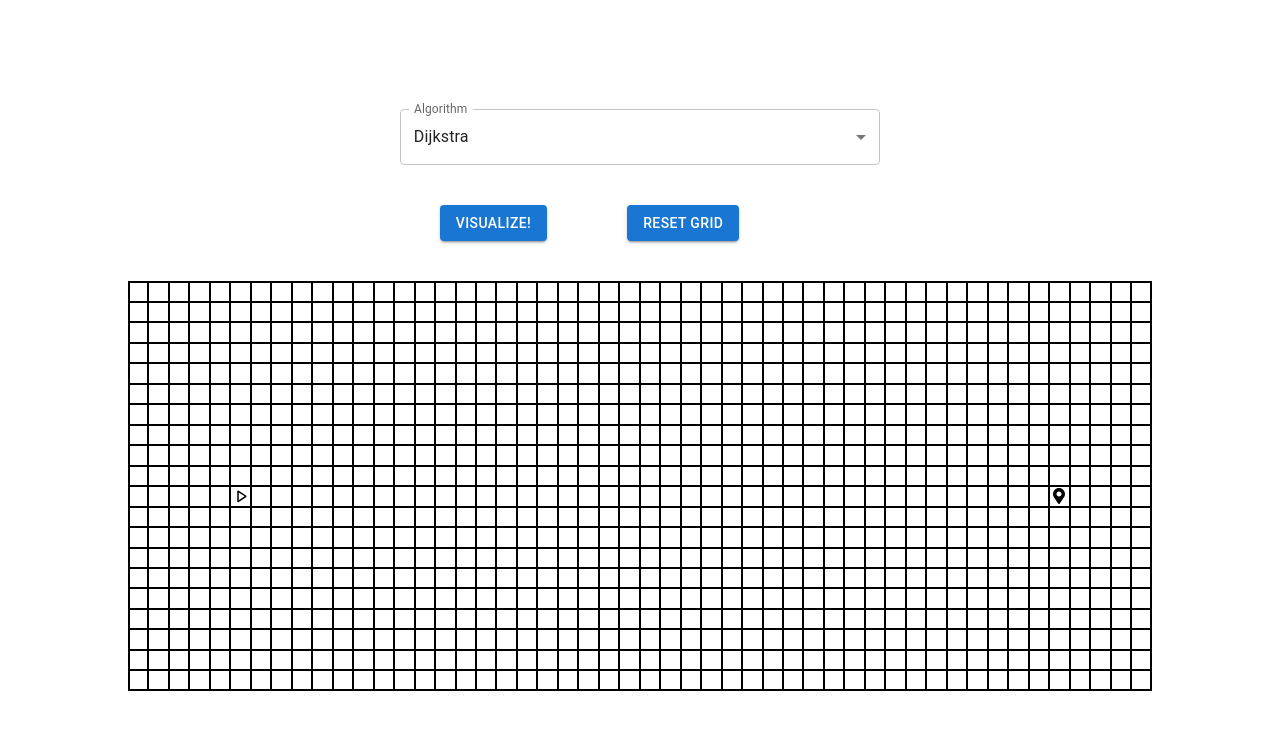
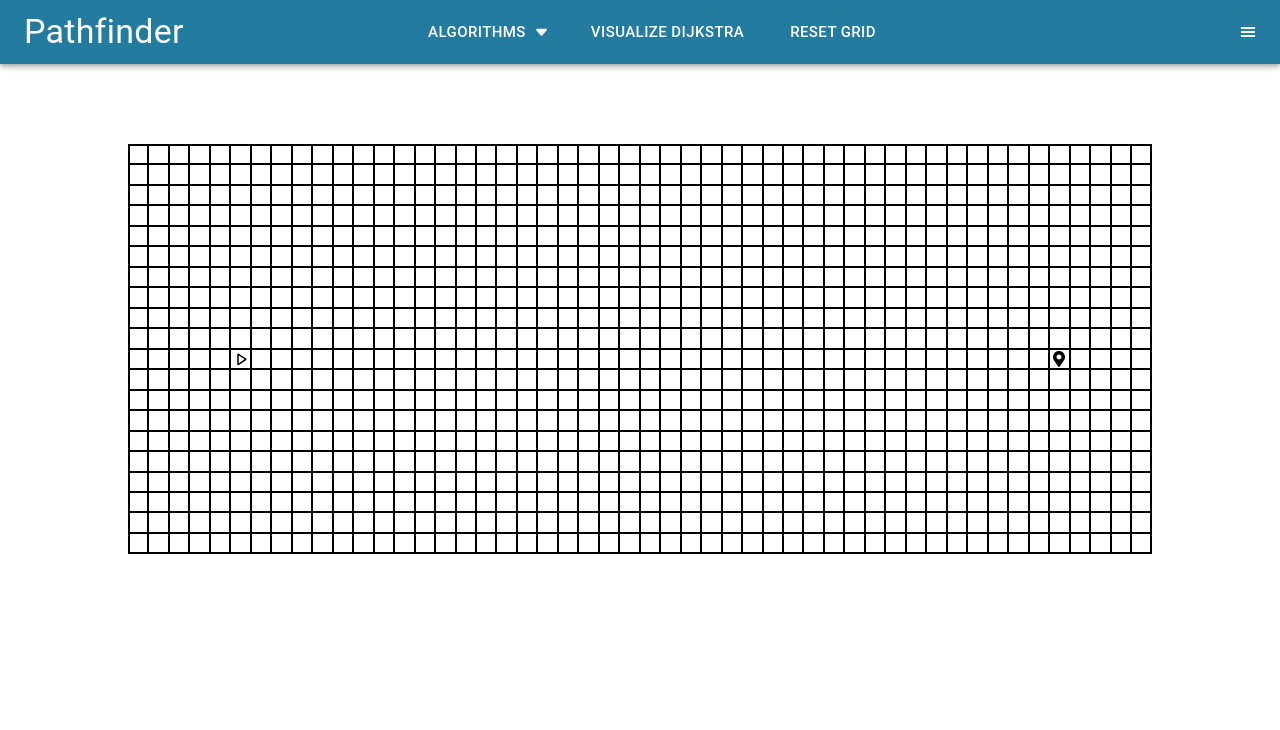
Before and after one commit to MarkusPunnar/PathfindingVisualizer, a React app: page / in a window 1280 px wide. Shown: the top 730 px of the page. Built offline with nearby package versions, Linux system fonts and the light colour scheme.

Commit message:
Create initial navbar for controlling the application

```diff
--- a/src/components/Controls.tsx
+++ b/src/components/Controls.tsx
@@ -1,13 +1,17 @@
 import React from "react";
 import Button from "@mui/material/Button";
+import Menu from "@mui/material/Menu";
+import MenuItem from "@mui/material/MenuItem";
+import Typography from "@mui/material/Typography";
 import Box from "@mui/material/Box";
-import FormControl from "@mui/material/FormControl";
-import InputLabel from "@mui/material/InputLabel";
-import Select, { SelectChangeEvent } from "@mui/material/Select";
-import MenuItem from "@mui/material/MenuItem";
 import { useRecoilState } from "recoil";
 import { selectedAlgorithmAtom } from "../state/atoms";
 import { Algorithm } from "../types";
+import AppBar from "@mui/material/AppBar";
+import Toolbar from "@mui/material/Toolbar";
+import "../css/controls.scss";
+import { BsFillCaretDownFill } from "react-icons/bs";
+import { GiHamburgerMenu } from "react-icons/gi";
 
 interface ControlsProps {
   visualizeGrid: () => void;
@@ -15,35 +19,88 @@ interface ControlsProps {
 }
 
 const Controls = ({ visualizeGrid, resetGrid }: ControlsProps) => {
+  const [menuAnchorElement, setMenuAnchorElement] = React.useState(null);
+  const open = Boolean(menuAnchorElement);
   const [selectedAlgorithm, setSelectedAlgorithm] = useRecoilState(
     selectedAlgorithmAtom
   );
-  const handleAlgorithmChange = (event: SelectChangeEvent<string>) => {
-    setSelectedAlgorithm(event.target.value);
+  const handleAlgorithmChange = (event: any) => {
+    const { myValue: selectedAlgorithm } = event.currentTarget.dataset;
+    setSelectedAlgorithm(selectedAlgorithm);
+    setMenuAnchorElement(null);
+  };
+  const handleAlgorithmMenuClick = (event: any) => {
+    setMenuAnchorElement(event.currentTarget);
   };
   return (
-    <div>
-      <Box>
-        <FormControl fullWidth>
-          <InputLabel id="selectedAlgorithmLabel">Algorithm</InputLabel>
-          <Select
-            labelId="selectedAlgorithmLabel"
-            value={selectedAlgorithm}
-            label="Algorithm"
-            onChange={handleAlgorithmChange}
-            defaultValue={Algorithm.Dijkstra}
+    <div className="controls">
+      <AppBar
+        position="static"
+        sx={{
+          alignItems: "center",
+          mb: 10,
+          backgroundColor: "#247BA0",
+        }}
+      >
+        <Toolbar id="toolbar" sx={{ width: "100%" }}>
+          <Typography variant="h4" sx={{ ml: 3, flex: 1 }}>
+            Pathfinder
+          </Typography>
+          <Box>
+            <Button
+              sx={{ ml: 3 }}
+              color="inherit"
+              size="large"
+              aria-haspopup="true"
+              aria-expanded={open ? "true" : undefined}
+              endIcon={<BsFillCaretDownFill size="15" />}
+              onClick={handleAlgorithmMenuClick}
+            >
+              Algorithms
+            </Button>
+            <Menu
+              id="selectedAlgorithm"
+              open={open}
+              anchorEl={menuAnchorElement}
+              onClose={() => setMenuAnchorElement(null)}
+            >
+              <MenuItem
+                data-my-value={Algorithm.Dijkstra}
+                onClick={handleAlgorithmChange}
+              >
+                Dijkstra
+              </MenuItem>
+              <MenuItem
+                data-my-value={Algorithm.AStar}
+                onClick={handleAlgorithmChange}
+              >
+                A*
+              </MenuItem>
+            </Menu>
+            <Button
+              size="large"
+              color="inherit"
+              sx={{ ml: 3 }}
+              onClick={visualizeGrid}
+            >
+              {`Visualize ${selectedAlgorithm}`}
+            </Button>
+            <Button
+              size="large"
+              color="inherit"
+              sx={{ ml: 3 }}
+              onClick={resetGrid}
+            >
+              Reset grid
+            </Button>
+          </Box>
+          <Box
+            sx={{ mr: 3, flex: 1, display: "flex", justifyContent: "flex-end" }}
           >
-            <MenuItem value={Algorithm.Dijkstra}>Dijkstra</MenuItem>
-            <MenuItem value={Algorithm.AStar}>A*</MenuItem>
-          </Select>
-        </FormControl>
-        <Button sx={{ m: 5 }} variant="contained" onClick={visualizeGrid}>
-          Visualize!
-        </Button>
-        <Button sx={{ m: 5 }} variant="contained" onClick={resetGrid}>
-          Reset grid
-        </Button>
-      </Box>
+            <GiHamburgerMenu />
+          </Box>
+        </Toolbar>
+      </AppBar>
     </div>
   );
 };
--- a/src/css/app.scss
+++ b/src/css/app.scss
@@ -2,10 +2,6 @@
   height: 100vh;
   display: flex;
   flex-direction: column;
-  justify-content: center;
+  justify-content: flex-start;
   align-items: center;
 }
-
-.visualize-button {
-  margin: 1em;
-}
--- /dev/null
+++ b/src/css/controls.scss
@@ -0,0 +1,7 @@
+.controls {
+  width: 100%;
+}
+
+#toolbar {
+  padding: 0;
+}
```
